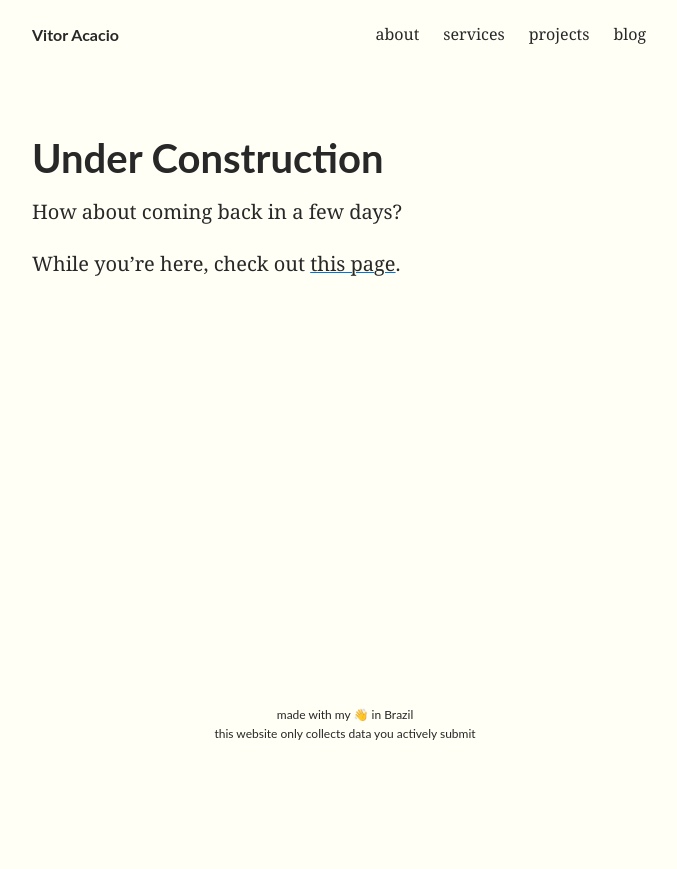
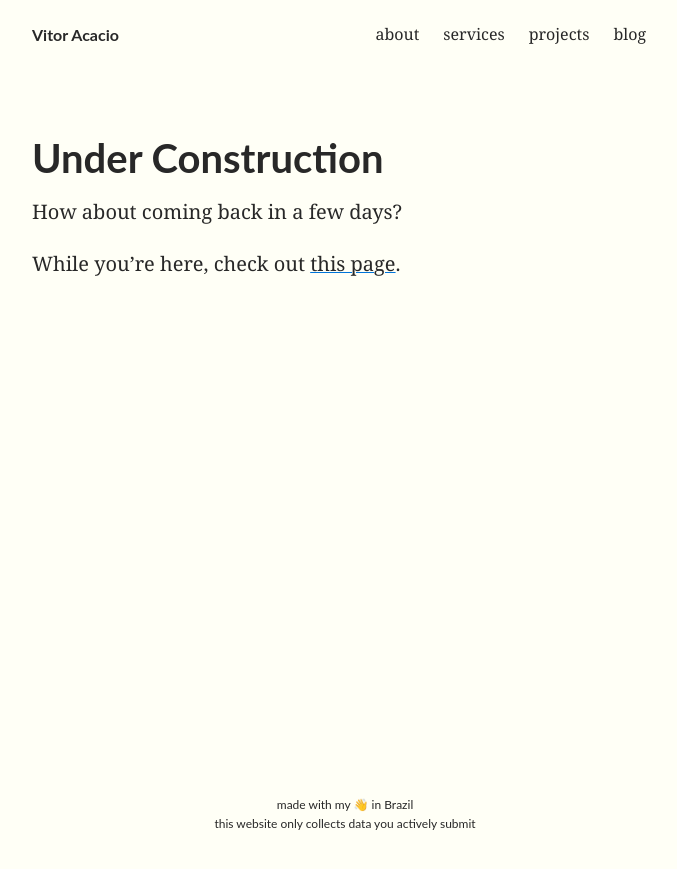
Before and after one commit to itsvitoracacio/va_blog_test, a Jekyll site: the page built from index.md, in a window 1280 px wide. Shown: the top 869 px of the page, without its empty margins (295-972 px from the left). Built offline with Jekyll 4.4.1, drawn with Linux system fonts in a browser that asks for light colours.

Commit message:
css fixed

```diff
--- a/_sass/minima/_base.scss
+++ b/_sass/minima/_base.scss
@@ -29,7 +29,7 @@ body {
           font-feature-settings: "kern" 1;
   font-kerning: normal;
   display: flex;
-  min-height: 85vh;
+  min-height: 95vh;
   flex-direction: column;
   overflow-wrap: break-word;
 }
```
